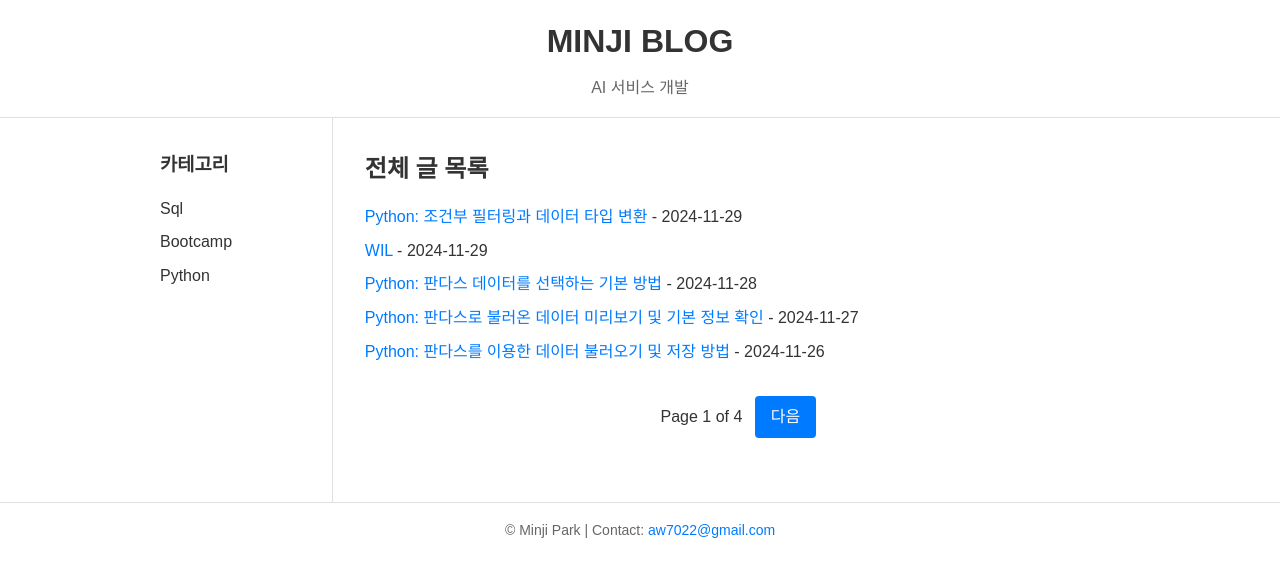
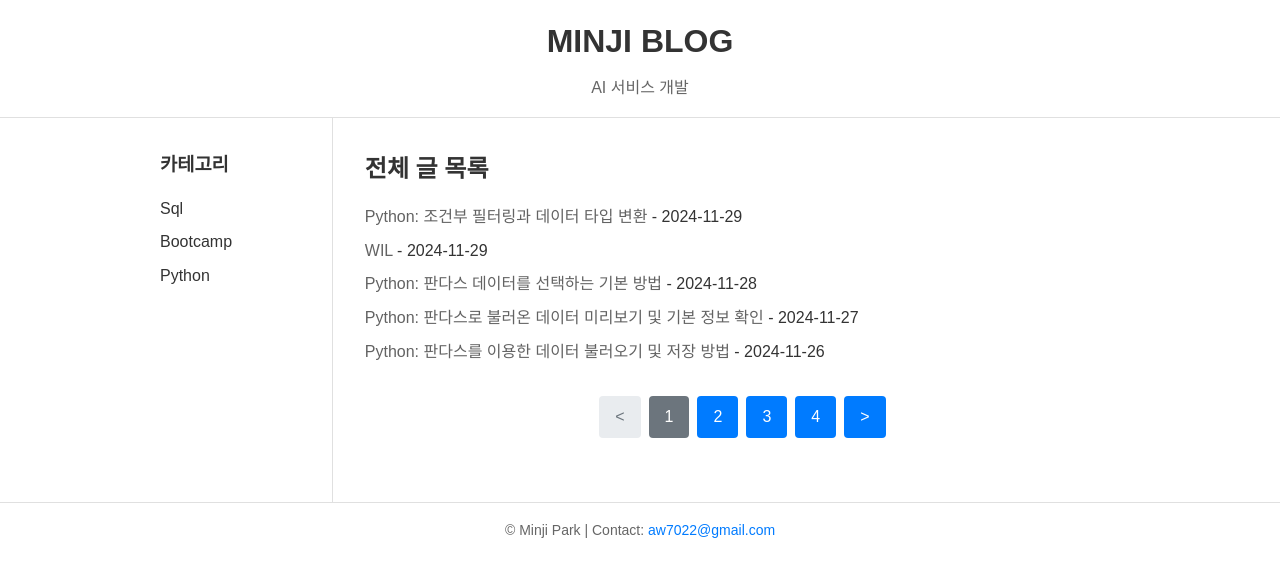
Before and after one commit to Mminzy22/Blog, a Jekyll site: the page built from index.html, in a window 1280 px wide. Shown: the top 577 px of the page. Built offline with Jekyll 4.4.1, drawn with Linux system fonts in a browser that asks for light colours; nearby versions of some CDN libraries; the list of posts is cut into pages by our own code.

Commit message:
update css

```diff
--- a/assets/css/style.css
+++ b/assets/css/style.css
@@ -64,7 +64,7 @@ header p {
 
 .post-list a {
     text-decoration: none; /* 링크 밑줄 제거 */
-    color: #007bff; /* 링크 색상: 파란색 */
+    color: #636363; /* 링크 색상: 파란색 */
 }
 
 .post-list a:hover {
@@ -73,22 +73,44 @@ header p {
 
 /* 페이징 처리 */
 .pagination {
-    text-align: center;
+    display: flex;
+    justify-content: center;
+    align-items: center;
+    gap: 0.5rem;
     margin: 2rem 0;
 }
 
 .pagination a {
     display: inline-block;
-    margin: 0 0.5rem;
     padding: 0.5rem 1rem;
     text-decoration: none;
     background-color: #007bff;
     color: #fff;
     border-radius: 4px;
+    font-size: 1rem;
 }
 
 .pagination a:hover {
     background-color: #0056b3;
+}
+
+.pagination .current {
+    display: inline-block;
+    padding: 0.5rem 1rem;
+    background-color: #6c757d;
+    color: #fff;
+    border-radius: 4px;
+    font-size: 1rem;
+}
+
+.pagination .disabled {
+    display: inline-block;
+    padding: 0.5rem 1rem;
+    background-color: #e9ecef;
+    color: #6c757d;
+    border-radius: 4px;
+    font-size: 1rem;
+    cursor: not-allowed;
 }
 
 /* 사이드바 스타일 */
--- a/index.html
+++ b/index.html
@@ -17,14 +17,27 @@ title: "MINJI BLOG"  # 페이지 제목 설정
 
         <!-- 페이지 네비게이션 -->
         <div class="pagination">
+            <!-- 이전 페이지 -->
             {% if paginator.previous_page %}
-            <a href="{{ paginator.previous_page_path | prepend: site.baseurl }}">이전</a>
+            <a href="{{ paginator.previous_page_path | prepend: site.baseurl }}">&lt;</a>
+            {% else %}
+            <span class="disabled">&lt;</span>
             {% endif %}
 
-            Page {{ paginator.page }} of {{ paginator.total_pages }}
+            <!-- 페이지 번호 -->
+            {% for page in (1..paginator.total_pages) %}
+                {% if page == paginator.page %}
+                <span class="current">{{ page }}</span>
+                {% else %}
+                <a href="{{ site.baseurl }}{% if page > 1 %}/page{{ page }}{% endif %}">{{ page }}</a>
+                {% endif %}
+            {% endfor %}
 
+            <!-- 다음 페이지 -->
             {% if paginator.next_page %}
-            <a href="{{ paginator.next_page_path | prepend: site.baseurl }}">다음</a>
+            <a href="{{ paginator.next_page_path | prepend: site.baseurl }}">&gt;</a>
+            {% else %}
+            <span class="disabled">&gt;</span>
             {% endif %}
         </div>
     </section>
```
